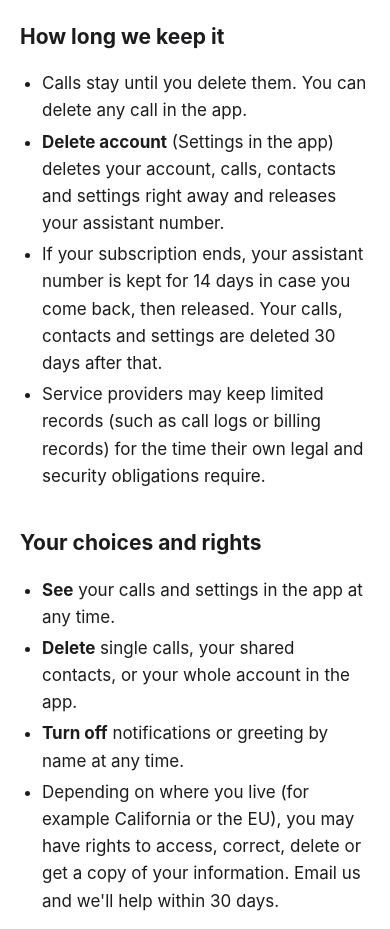
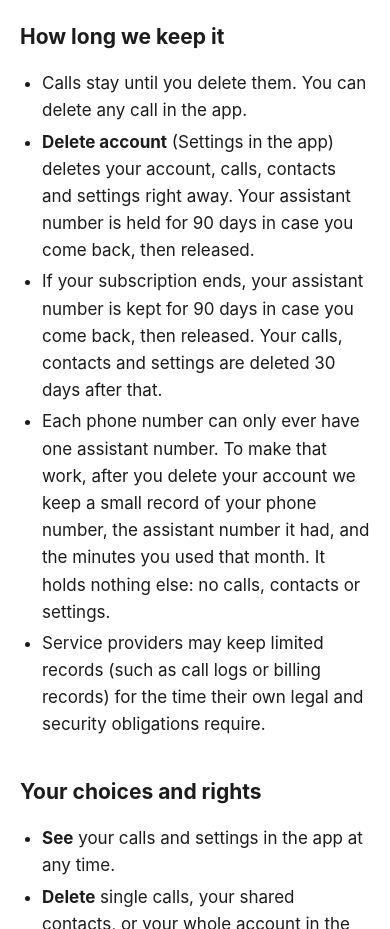
Before and after one commit to darpanbhatta/callbird, a plain HTML site: page privacy.html in a window 390 px wide. Shown: the part 4540-5469 px from the top of the page. Drawn offline with Linux system fonts and the light colour scheme.

Commit message:
Assistant number is held 90 days after leaving; one number per phone
Co-Authored-By: Claude Opus 5.5 <noreply@anthropic.com>

```diff
--- a/privacy.html
+++ b/privacy.html
@@ -96,9 +96,12 @@ something you said deleted, contact the CallBird user you called, or email us.</
 <ul>
   <li>Calls stay until you delete them. You can delete any call in the app.</li>
   <li><strong>Delete account</strong> (Settings in the app) deletes your account, calls, contacts and settings
-      right away and releases your assistant number.</li>
-  <li>If your subscription ends, your assistant number is kept for 14 days in case you come back, then released.
+      right away. Your assistant number is held for 90 days in case you come back, then released.</li>
+  <li>If your subscription ends, your assistant number is kept for 90 days in case you come back, then released.
       Your calls, contacts and settings are deleted 30 days after that.</li>
+  <li>Each phone number can only ever have one assistant number. To make that work, after you delete your account
+      we keep a small record of your phone number, the assistant number it had, and the minutes you used that
+      month. It holds nothing else: no calls, contacts or settings.</li>
   <li>Service providers may keep limited records (such as call logs or billing records) for the time their own
       legal and security obligations require.</li>
 </ul>
```
Also changed, not shown: index.html (+4 -3 lines).
